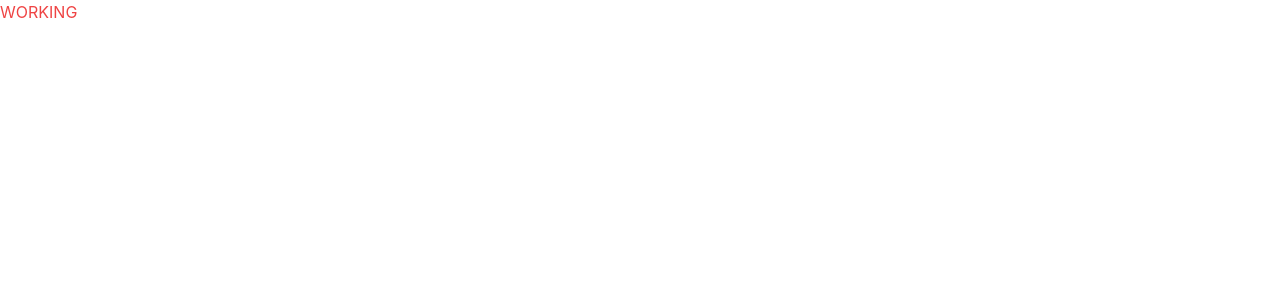
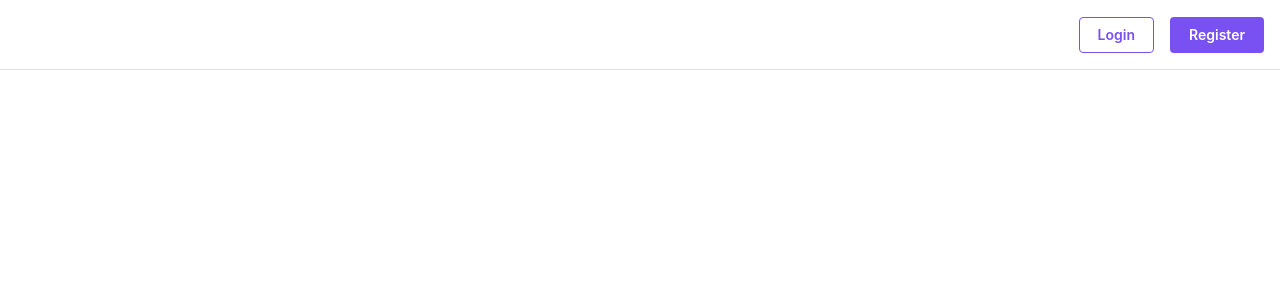
Before and after one commit to CydoEntis/typecasters, a React (Vite) app in the folder client/: page / in a window 1280 px wide. Shown: the top 300 px of the page. Built offline with nearby package versions, Linux system fonts and the light colour scheme.

Commit message:
Added simple app wrapper, with a top navbar and setup and installed react router.

```diff
--- a/client/package.json
+++ b/client/package.json
@@ -20,6 +20,7 @@
     "init": "^0.1.2",
     "react": "^18.3.1",
     "react-dom": "^18.3.1",
+    "react-router-dom": "^6.27.0",
     "shared": "file:../packages/shared",
     "socket.io-client": "^4.8.1",
     "zod": "^3.23.8",
--- a/client/src/App.tsx
+++ b/client/src/App.tsx
@@ -1,20 +1,12 @@
-import { User } from "shared/index";
-import { Group, Paper, Text } from "@mantine/core";
 import "@mantine/core/styles.css";
 
 import { MantineProvider } from "@mantine/core";
+import { RouterProvider } from "react-router-dom";
+import router from "./router/AppRouter";
 function App() {
-	let user: User = {
-		id: "id-1",
-		name: "Poo",
-		email: "poo@poo.com",
-	};
-
-	console.log(user);
-
 	return (
 		<MantineProvider>
-			<p className="text-red-500">WORKING</p>
+			<RouterProvider router={router} />
 		</MantineProvider>
 	);
 }
--- /dev/null
+++ b/client/src/components/layouts/AppLayout.tsx
@@ -0,0 +1,26 @@
+import React from "react";
+import AppWrapper from "../wrappers/AppWrapper";
+import { useDisclosure } from "@mantine/hooks";
+import { AppShell } from "@mantine/core";
+import { Outlet } from "react-router-dom";
+import Navbar from "../navbars/Navbar";
+
+type Props = {};
+
+function AppLayout({}: Props) {
+	const [opened, { toggle }] = useDisclosure();
+
+	return (
+		<AppWrapper opened={opened}>
+			<Navbar
+				opened={opened}
+				toggle={toggle}
+			/>
+			<AppShell.Main>
+				<Outlet />
+			</AppShell.Main>
+		</AppWrapper>
+	);
+}
+
+export default AppLayout;
--- /dev/null
+++ b/client/src/components/navbars/Navbar.tsx
@@ -0,0 +1,59 @@
+import { AppShell, Burger, Button, Flex, Group } from "@mantine/core";
+import { NavLink } from "react-router-dom";
+
+type NavbarProps = {
+	opened: boolean;
+	toggle: () => void;
+};
+
+function Navbar({ opened, toggle }: NavbarProps) {
+	return (
+		<AppShell.Header
+			bg="secondary"
+			styles={{
+				header: {
+					// borderColor: `${isLightMode ? "#DCDEE0" : "#3A3A3A"}`,
+				},
+			}}
+		>
+			<Flex
+				align="center"
+				justify="space-between"
+				h="100%"
+				px={16}
+			>
+				<Group
+					h="100%"
+					px="md"
+				>
+					<Burger
+						opened={opened}
+						onClick={toggle}
+						hiddenFrom="sm"
+						size="sm"
+					/>
+				</Group>
+
+				<Group>
+					<Button
+						component={NavLink}
+						to="/login"
+						variant="outline"
+						color="violet"
+					>
+						Login
+					</Button>
+					<Button
+						component={NavLink}
+						to="/register"
+						color="violet"
+					>
+						Register
+					</Button>
+				</Group>
+			</Flex>
+		</AppShell.Header>
+	);
+}
+
+export default Navbar;
--- /dev/null
+++ b/client/src/components/wrappers/AppWrapper.tsx
@@ -0,0 +1,25 @@
+import { AppShell } from "@mantine/core";
+import { ReactNode } from "react";
+
+type AppWrapperProps = {
+	opened: boolean;
+	children: ReactNode;
+};
+
+function AppWrapper({ opened, children }: AppWrapperProps) {
+	return (
+		<AppShell
+			header={{ height: { base: 60, md: 70 } }}
+			navbar={{
+				width: { base: 200, md: 300 },
+				breakpoint: "sm",
+				collapsed: { mobile: !opened },
+			}}
+			bg={"primary"}
+		>
+			{children}
+		</AppShell>
+	);
+}
+
+export default AppWrapper;
--- /dev/null
+++ b/client/src/pages/GameBoard.tsx
@@ -0,0 +1,9 @@
+import React from "react";
+
+type Props = {};
+
+function GameBoard({}: Props) {
+	return <div>GameBoard</div>;
+}
+
+export default GameBoard;
--- /dev/null
+++ b/client/src/router/AppRouter.tsx
@@ -0,0 +1,18 @@
+import { createBrowserRouter } from "react-router-dom";
+import AppLayout from "../components/layouts/AppLayout";
+import GameBoard from "../pages/GameBoard";
+
+const router = createBrowserRouter([
+	{
+		path: "/",
+		element: <AppLayout />,
+		children: [
+			{
+				path: "game",
+				element: <GameBoard />,
+			},
+		],
+	},
+]);
+
+export default router;
```
Also changed, not shown: 1 other file (tests, documents, lock files or other folders).
